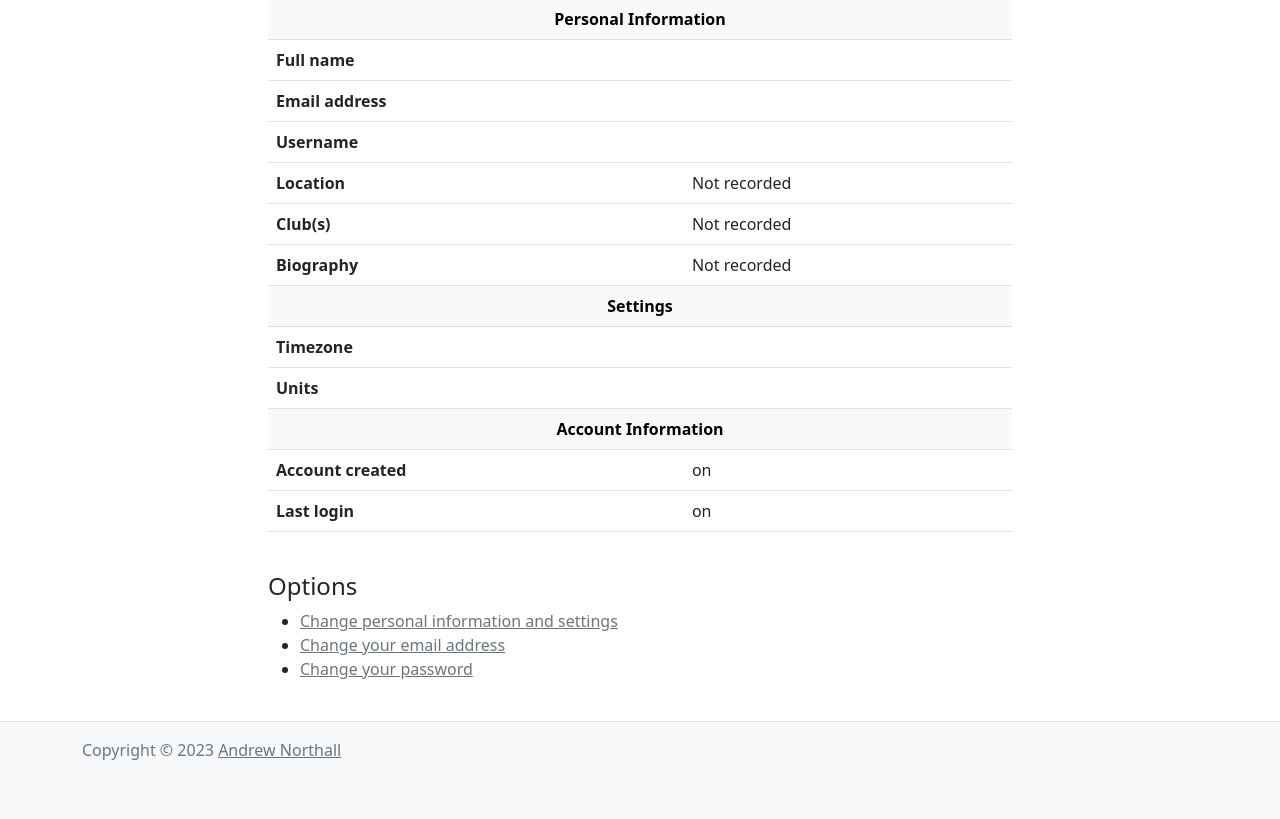
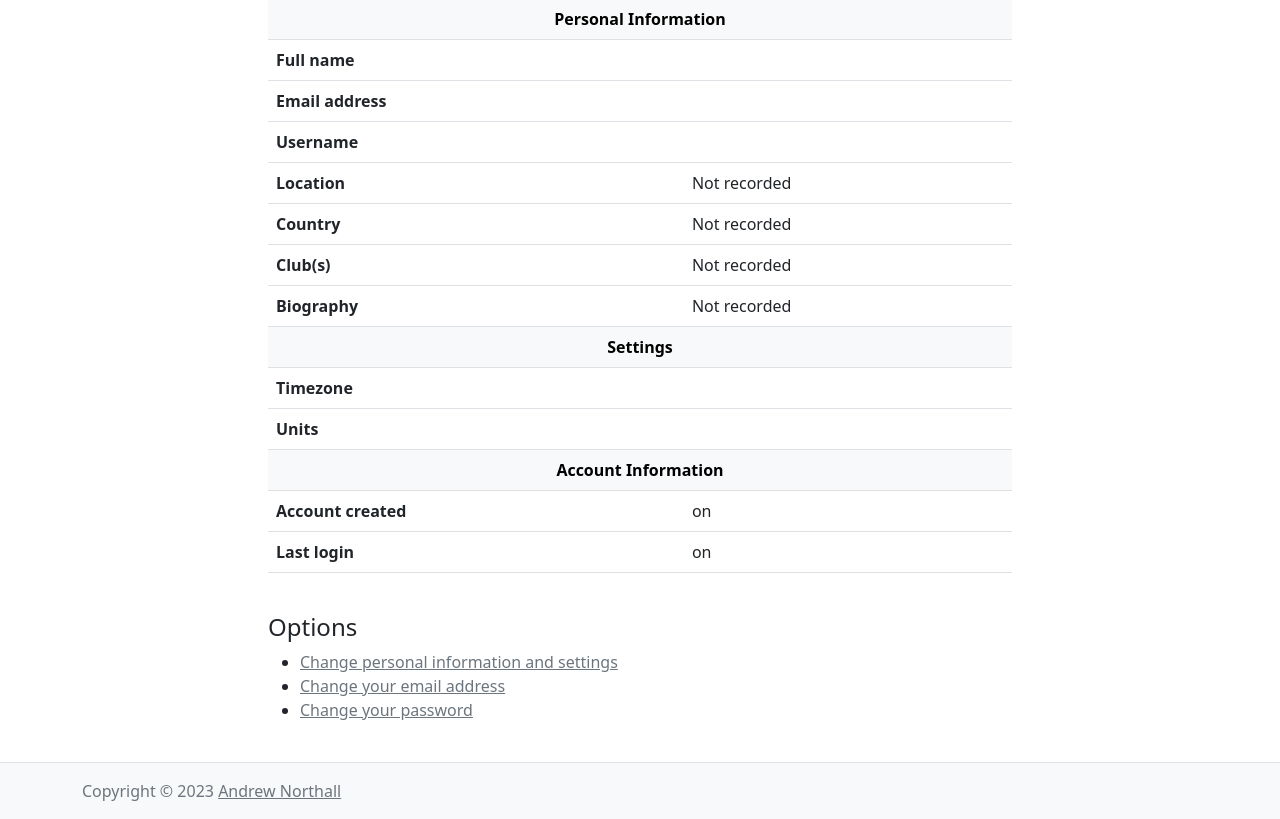
Before and after one commit to anorthall/caves.app, a Django app: template app/users/templates/profile.html in a window 1280 px wide. Shown: the part 189-1008 px from the top of the page. Before the commit the page ends 949 px from the top, so only its background shows below. Run offline with Django 3.2, Linux system fonts and the light colour scheme; the template is opened without the code that fills it, so the values that code supplies are empty; some libraries are stand-ins or nearby versions.

Commit message:
Add Country field to CavingUser, squash migrations

```diff
--- a/app/users/forms.py
+++ b/app/users/forms.py
@@ -100,6 +100,7 @@ class UserAdminChangeForm(forms.ModelForm):
             "first_name",
             "last_name",
             "location",
+            "country",
             "club",
             "bio",
             "timezone",
@@ -121,6 +122,7 @@ class UserChangeForm(forms.ModelForm):
             "last_name",
             "username",
             "location",
+            "country",
             "club",
             "bio",
             "timezone",
--- a/app/users/models.py
+++ b/app/users/models.py
@@ -3,6 +3,7 @@ from django.contrib.auth.models import (
     BaseUserManager,
     PermissionsMixin,
 )
+from django_countries.fields import CountryField
 from django.db import models
 from timezone_field import TimeZoneField
 
@@ -62,6 +63,7 @@ class CavingUser(AbstractBaseUser, PermissionsMixin):
     first_name = models.CharField(max_length=30)
     last_name = models.CharField(max_length=30)
     location = models.CharField(max_length=50, blank=True)
+    country = CountryField(blank=True)
     bio = models.TextField("about me", blank=True)
     club = models.CharField(max_length=50, blank=True)
 
--- a/app/users/templates/profile.html
+++ b/app/users/templates/profile.html
@@ -38,6 +38,13 @@
           <th scope="row">Location</th>
           <td>
             {% if user.location %}{{ user.location }}{% else %}Not recorded{% endif %}
+          </td>
+        </tr>
+
+        <tr>
+          <th scope="row">Country</th>
+          <td>
+            {% if user.country %}{{ user.country.name }}{% else %}Not recorded{% endif %}
           </td>
         </tr>
 
--- a/requirements.txt
+++ b/requirements.txt
@@ -3,3 +3,4 @@ django-timezone-field==5.0
 django-widget-tweaks==1.4.12
 pre-commit==3.1.0
 itsdangerous==2.1.2
+django-countries==7.5.1
```
Also changed, not shown: app/users/admin.py (+9 -1 lines), app/users/migrations/0001_initial.py, app/users/migrations/0002_cavinguser_date_joined.py (deleted), app/users/migrations/0003_cavinguser_club.py (deleted), app/users/migrations/0004_remove_cavinguser_email_verified_and_more.py (deleted), 1 other file.
